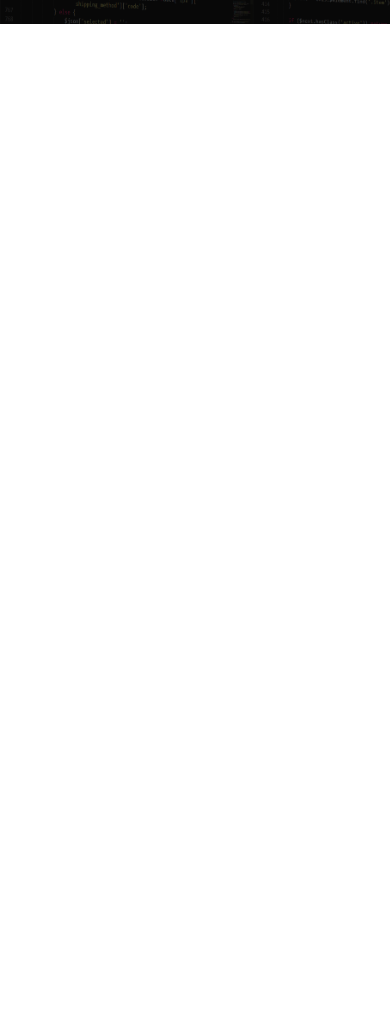
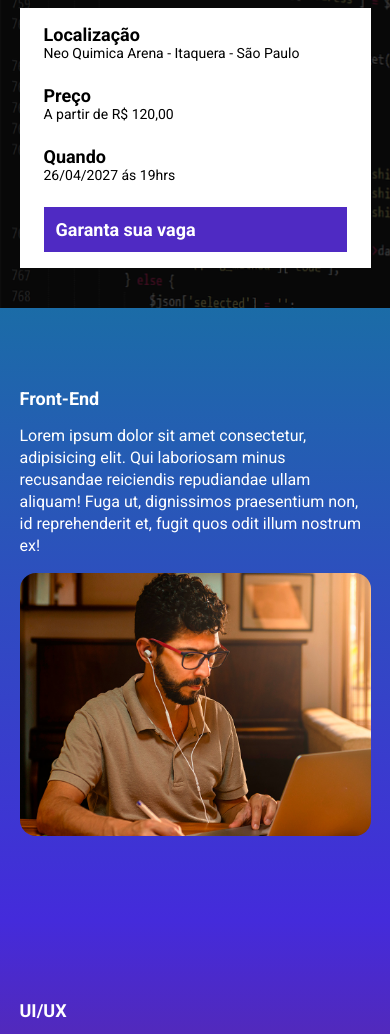
Before and after one commit to ordnav3/EBACM22-Pagina_Evento, a website built with Parcel: page src/index.html in a window 390 px wide. Shown: the part 192-1226 px from the top of the page. Before the commit the page ends 844 px from the top, so only its background shows below. Built offline with nearby package versions, Linux system fonts and the light colour scheme.

Commit message:
criando a contagem do evento

```diff
--- a/package.json
+++ b/package.json
@@ -2,8 +2,8 @@
   "name": "modulo22",
   "version": "1.0.0",
   "description": "",
-  "main": "index.js",
   "scripts": {
+    "build" : "parcel build src/index.html",
     "dev": "parcel src/index.html src/styles/main.scss src/scripts/main.js",
     "test": "echo \"Error: no test specified\" && exit 1"
   },
--- a/src/index.html
+++ b/src/index.html
@@ -5,6 +5,7 @@
     <meta charset="UTF-8">
     <meta name="viewport" content="width=device-width, initial-scale=1.0">
     <title>EBAC Tech Talks</title>
+    <link rel="stylesheet" href="https://unpkg.com/aos@next/dist/aos.css" />
     <link rel="preconnect" href="https://fonts.googleapis.com">
     <link rel="preconnect" href="https://fonts.gstatic.com" crossorigin>
     <link href="https://fonts.googleapis.com/css2?family=Roboto:wght@400;700;900&display=swap" rel="stylesheet">
@@ -16,11 +17,74 @@
         <div class="container">
             <img class="hero__logo" src="./images/ebac_logo.svg" alt="EBAC">
             <p class="hero__text">
-                O maior evento de tecnologia começa em 10d 12h 20m 15s
+                O maior evento de tecnologia começa em <span id="contador"></span>
             </p>
+            <div class="infos-bar">
+                <ul class="infos-bar__infos">
+                    <li class="infos-bar__infos__item">
+                        <b>Localização</b>
+                        Neo Quimica Arena - Itaquera - São Paulo
+                    </li>
+                    <li class="infos-bar__infos__item">
+                        <b>Preço</b>
+                        A partir de R$ 120,00
+                    </li>
+                    <li class="infos-bar__infos__item">
+                        <b>Quando</b>
+                        26/04/2027 ás 19hrs
+                    </li>
+                </ul>
+                <a href="#" class="button button--primary">Garanta sua vaga</a>
+            </div>
         </div>
     </header>
 
+    <section class="event event--front-end" >
+        <div class="container" data-aos="fade-right">
+            <div class="event__details">
+                <h2 class="event__details__title">Front-End</h2>
+                <p class="event__details__descripition">
+                    Lorem ipsum dolor sit amet consectetur, adipisicing elit. Qui laboriosam minus recusandae reiciendis repudiandae ullam aliquam! Fuga ut, dignissimos praesentium non, id reprehenderit et, fugit quos odit illum nostrum ex!
+                </p>
+            </div>
+            <img class="event__image" src="./images/frontend.png" alt="Front-End">
+        </div>
+    </section>
+    <section class="event event--ui-ux  event--image-left">
+        <div class="container" data-aos="fade-left">
+            <div class="event__details">
+                <h2 class="event__details__title">UI/UX</h2>
+                <p class="event__details__descripition">
+                    Lorem ipsum dolor sit amet consectetur, adipisicing elit. Qui laboriosam minus recusandae reiciendis repudiandae ullam aliquam! Fuga ut, dignissimos praesentium non, id reprehenderit et, fugit quos odit illum nostrum ex!
+                </p>
+            </div>
+            <img class="event__image" src="./images/ui-ux.png" alt="Front-End">
+        </div>
+    </section>
+    <section class="event event--data-science" >
+        <div class="container" data-aos="fade-right">
+            <div class="event__details">
+                <h2 class="event__details__title">Data Science</h2>
+                <p class="event__details__descripition">
+                    Lorem ipsum dolor sit amet consectetur, adipisicing elit. Qui laboriosam minus recusandae reiciendis repudiandae ullam aliquam! Fuga ut, dignissimos praesentium non, id reprehenderit et, fugit quos odit illum nostrum ex!
+                </p>
+            </div>
+            <img class="event__image" src="./images/data.png" alt="Front-End">
+        </div>
+    </section>
+    <section class="event event--backend event--image-left">
+        <div class="container" data-aos="fade-left">
+            <div class="event__details">
+                <h2 class="event__details__title">Backend</h2>
+                <p class="event__details__descripition">
+                    Lorem ipsum dolor sit amet consectetur, adipisicing elit. Qui laboriosam minus recusandae reiciendis repudiandae ullam aliquam! Fuga ut, dignissimos praesentium non, id reprehenderit et, fugit quos odit illum nostrum ex!
+                </p>
+            </div>
+            <img class="event__image" src="./images/backend.png" alt="Front-End">
+        </div>
+    </section>
+
+    <script src="https://unpkg.com/aos@next/dist/aos.js"></script>
     <script src="./scripts/main.js"></script>
 </body>
 </html>
--- a/src/scripts/main.js
+++ b/src/scripts/main.js
@@ -1 +1,37 @@
-console.log('Olá Mundo')
+AOS.init();
+
+const dataDoEvento = new Date("Apr 26, 2027 19:30:00");
+const timesTempDoEvento = dataDoEvento.getTime();
+
+const contaAsHoras = setInterval(() => {
+    const agora = new Date();
+    const timesTempAtual = agora.getTime();
+
+    const distanciaAteOEvento = timesTempDoEvento - timesTempAtual
+
+    const diaEmMs = 1000 * 60 * 60 * 24;
+    const horaEmMs = 1000 * 60 * 60;
+    const minutoEmMs = 1000 * 60;
+
+
+
+    const diasAteOEvento = Math.floor(distanciaAteOEvento / diaEmMs);
+
+    const horasAteOEvento = Math.floor((distanciaAteOEvento % diaEmMs) / horaEmMs);
+
+    const minutosAteOEvento = Math.floor((diasAteOEvento % horaEmMs) / minutoEmMs);
+
+    const segundosAteOEvento = Math.floor((distanciaAteOEvento % minutoEmMs) / 1000)
+
+
+
+    const contador = document.getElementById('contador')
+
+    contador.innerHTML = `${diasAteOEvento} dias ${horasAteOEvento} horas ${minutosAteOEvento} minutos ${segundosAteOEvento} segundos `;
+
+    if(distanciaAteOEvento < 0){
+        clearInterval(contaAsHoras);
+        contador.innerHTML = 'Evento Expirado'
+    }
+
+}, 1000);
--- /dev/null
+++ b/src/styles/_event.scss
@@ -0,0 +1,64 @@
+@use 'variables';
+
+.event{
+    padding: 80px 0;
+
+    &--front-end{
+        background-image: linear-gradient(variables.$blue1, variables.$blue2);
+    }
+
+    &--ui-ux{
+        background-image: linear-gradient(variables.$blue2, variables.$pink);
+    }
+
+    &--data-science{
+        background-image: linear-gradient(variables.$pink, variables.$yellow);
+    }
+
+    &--backend{
+        background-image: linear-gradient(variables.$yellow, variables.$pink);
+    }
+
+    &--image-left{
+        .container{
+            flex-direction: row-reverse;
+        }
+    }
+
+    .container{
+        display: flex;
+        gap: 40px;
+    }
+
+    &__image{
+        max-width: 360px;
+        border-radius: 16px;
+    }
+
+    &__details{
+        &__title{
+            font-size: 18px;
+            font-weight: bold;
+            margin-bottom: 16px;
+        }
+
+        &__descripition{
+            line-height: 22px;
+        }
+    }
+
+    @media (max-width: 640px) {
+        .container{
+            display: block;
+        }
+
+        &__image{
+            width: 100%;
+        }
+
+        &__details{
+            margin-right: 0;
+            margin-bottom: 16px;
+        }
+    }
+}
--- /dev/null
+++ b/src/styles/_variables.scss
@@ -0,0 +1,10 @@
+$textColor: #fff;
+$secondaryTextColor: #000;
+
+
+$blue1: #1b6ca7;
+$blue2: #442bdb;
+$pink: #89223b;
+$yellow: #9c791d;
+
+$purple: #4f2ac3;
--- /dev/null
+++ b/src/styles/components/_buttons.scss
@@ -0,0 +1,24 @@
+@use '../variables';
+
+.button{
+    padding: 12px;
+    font-size: 18px;
+    font-weight: bold;
+    text-decoration: none;
+    text-align: center;
+    white-space: nowrap;
+
+    &--primary {
+        color: variables.$textColor;
+        background-color: variables.$purple;
+    }
+
+    @media (max-width: 640px) {
+        display: block;
+        width: 100%;
+    }
+    @media (max-width: 1024px) {
+        display: flex;
+        align-items: center;
+    }
+}
--- /dev/null
+++ b/src/styles/components/_infos-bar.scss
@@ -0,0 +1,44 @@
+@use '../variables';
+
+.infos-bar{
+padding: 16px 24px;
+background-color: #fff;
+display: flex;
+justify-content: space-between;
+
+    &__infos{
+        display: flex;
+        gap: 40px;
+
+        &__item{
+            font-size: 14px;
+            color: variables.$secondaryTextColor;
+
+            b{
+                font-size: 18px;
+                display: block;
+                color: variables.$secondaryTextColor;
+            }
+        }
+    }
+
+    @media (max-width: 640px) {
+        display: block;
+
+        &__infos{
+            display: block;
+
+            &__item{
+                margin-bottom: 24px;
+            }
+        }
+    }
+
+    @media (max-width: 1024px) {
+
+        &__infos{
+            gap: 16px;
+
+        }
+    }
+}
--- a/src/styles/main.scss
+++ b/src/styles/main.scss
@@ -1,11 +1,16 @@
 @use 'hero';
+@use 'event';
+@use 'components/infos-bar';
+@use 'components/buttons';
+@use 'variables';
 
 *{
     margin: 0;
     padding: 0;
     box-sizing: border-box;
     font-family: 'Roboto', sans-serif;
-    color: #fff;
+    color: variables.$textColor;
+    list-style: none;
 }
 
 .container{
```
